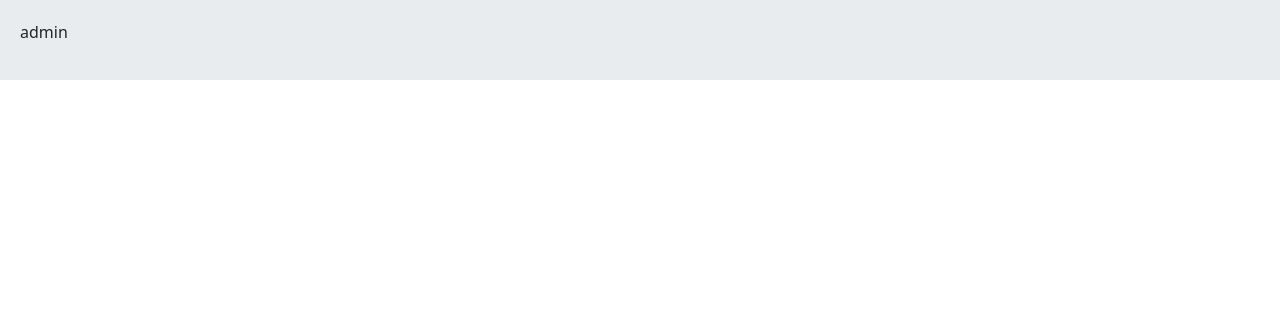
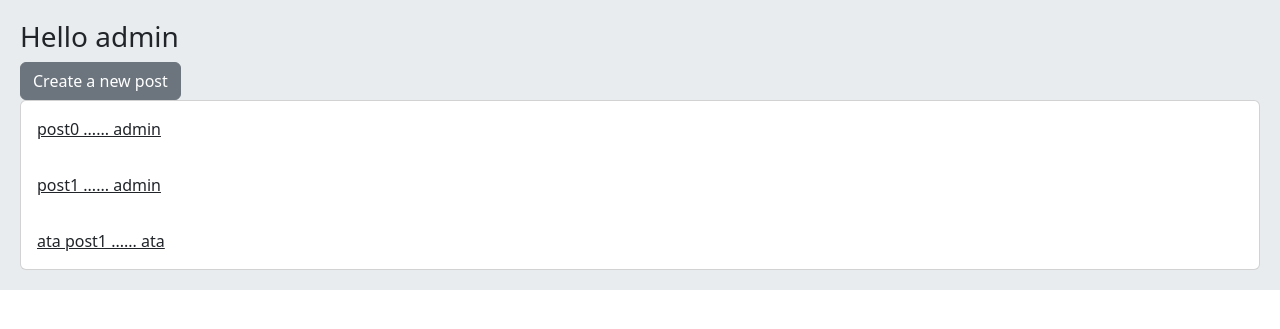
Before and after one commit to ata-the-legend/flask-blog, a Flask app: page / in a window 1280 px wide. Shown: the part 56-385 px from the top of the page. Run offline with Flask 3, Linux system fonts and the light colour scheme; a user stored in the database is signed in; data comes from the database, SQL or seed files in the repository.

Commit message:
feat: added CRUD for Post

```diff
--- a/app/posts/routes.py
+++ b/app/posts/routes.py
@@ -1,8 +1,67 @@
-from flask import Blueprint, render_template
-from flask_security import current_user
+from flask import Blueprint, render_template, redirect, url_for, abort, request
+from flask_security import current_user, login_required
+
+from app.posts.models import Post
+from app.posts.forms import PostForm
+from app.extensions import db
 
 blueprint = Blueprint('posts', __name__)
 
 @blueprint.route('/')
 def home():
-    return render_template('posts/home.html', name=current_user.username if current_user.is_authenticated else 'login')
+    posts = Post.query.all()
+    return render_template('posts/home.html', posts= posts, name=current_user.username if current_user.is_authenticated else '')
+
+@blueprint.route('/post/create', methods=['GET', 'POST'])
+@login_required
+def create():
+    form = PostForm()
+    if form.validate_on_submit():
+        post = Post(
+            title = form.title.data,
+            content =form.content.data,
+            auther = current_user
+        )
+        db.session.add(post)
+        db.session.commit()
+        return redirect(url_for('posts.home'))
+    return render_template('posts/create.html', form= form)
+
+
+@blueprint.route('/post/detail/<int:post_id>')
+@login_required
+def detail(post_id):
+    post = Post.query.get_or_404(post_id)
+    return render_template('posts/detail.html', post = post)
+
+@blueprint.route('/post/update/<int:post_id>', methods=['GET', 'POST'])
+@login_required
+def update(post_id):
+    post = Post.query.get_or_404(post_id)
+
+    if not(post.auther == current_user or current_user.has_role('admin')):
+        abort(403)
+
+    form = PostForm()
+    if form.validate_on_submit():
+        post.title = form.title.data
+        post.content = form.content.data
+        db.session.commit()
+        return redirect(url_for('posts.detail', post_id=post.id))
+    elif request.method == 'GET':
+        form.title.data = post.title
+        form.content.data = post.content
+
+    return render_template('posts/update.html', form=form)
+
+@blueprint.route('/post/delete/<int:post_id>')
+@login_required
+def delete(post_id):
+    post = Post.query.get_or_404(post_id)
+
+    if not(post.auther == current_user or current_user.has_role('admin')):
+        abort(403)
+
+    db.session.delete(post)
+    db.session.commit()
+    return redirect(url_for('posts.home'))
--- a/app/templates/posts/home.html
+++ b/app/templates/posts/home.html
@@ -1,5 +1,18 @@
 {% extends "base.html" %}
 
 {% block content %}
-<p>{{name}}</p>
+{% if  name %}
+<h3>Hello {{name}}</h3></hr>
+<a href="{{ url_for('posts.create') }}" class="btn btn-secondary">Create a new post</a>
+{% else %}
+<h3>Please Login ...</h3>
+{% endif %}
+
+<div class="card">
+    {% for post in posts %}
+        <a href="{{ url_for('posts.detail', post_id=post.id) }}"
+         class="card-body">{{ post.title }}   ......   {{post.auther.username}}</a>
+    {% endfor %}
+</div>
+
 {% endblock content %}
```
Also changed, not shown: app/posts/forms.py (+9 -0 lines), app/templates/posts/create.html (added, +10 -0 lines), app/templates/posts/detail.html (added, +11 -0 lines), app/templates/posts/update.html (added, +10 -0 lines).
